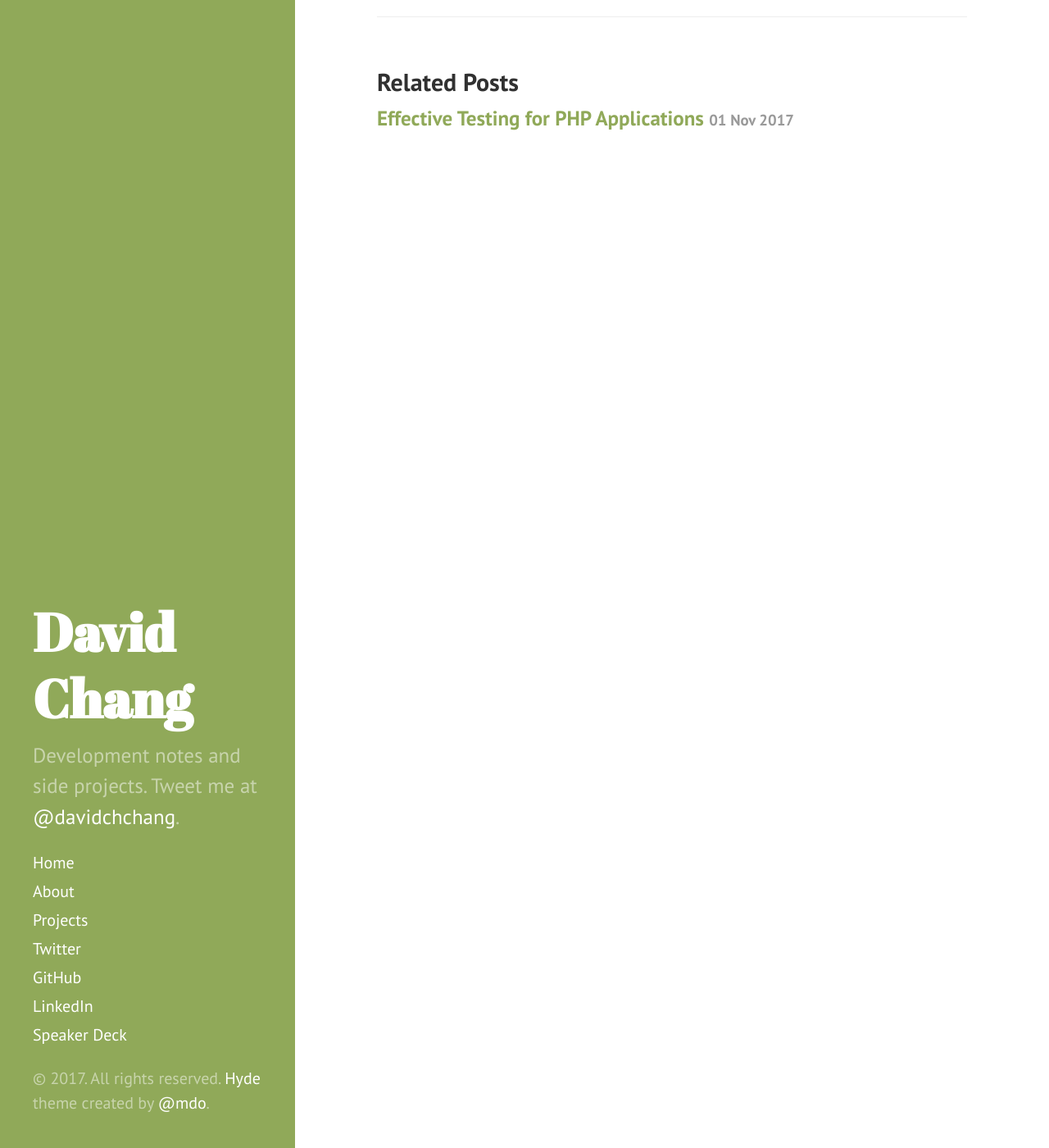
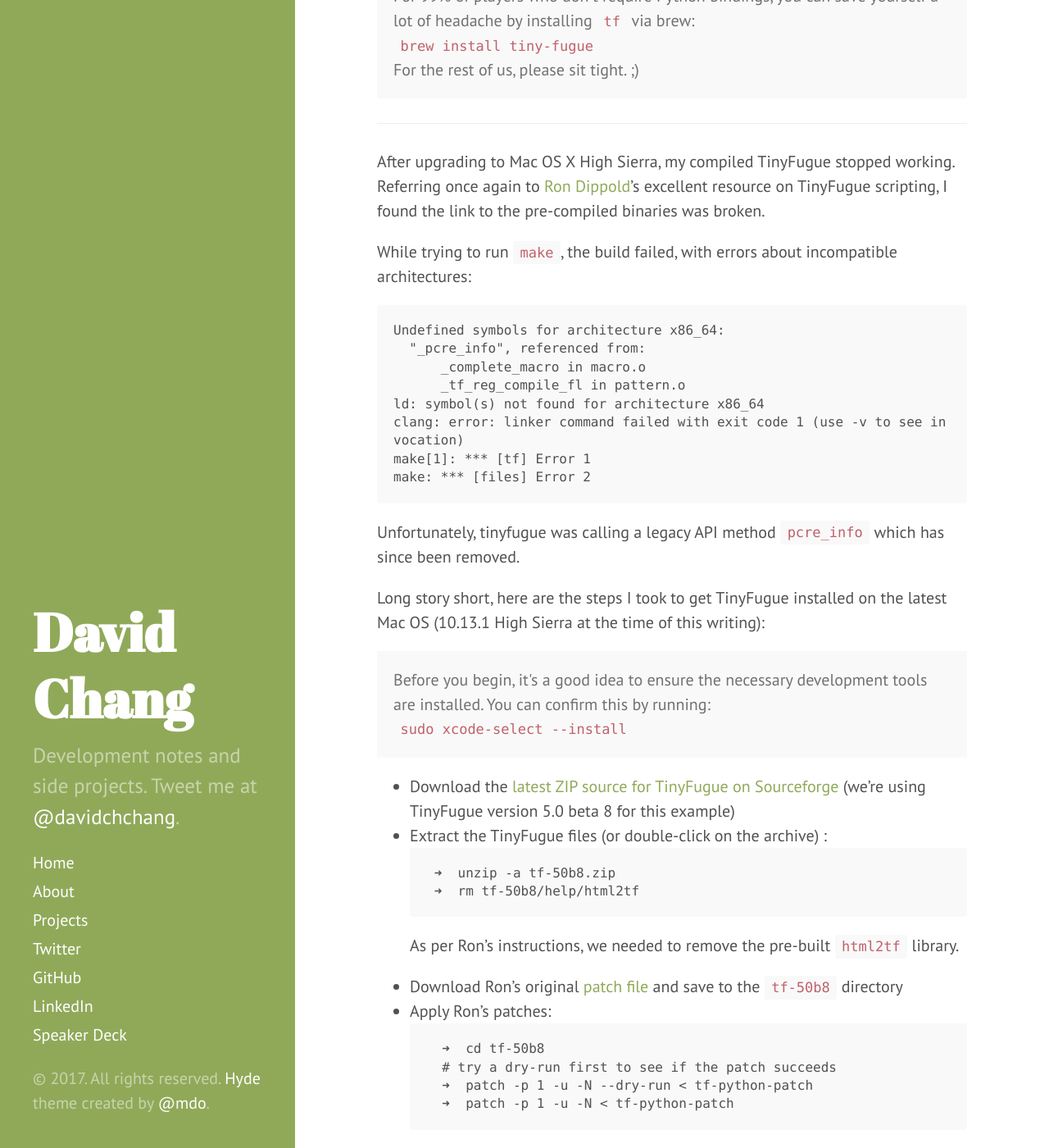
Before and after one commit to davidchchang/davidchchang.github.io, a Jekyll site: the page built from _posts/2017-11-19-installing-tinyfugue-on-high-sierra.md, in a window 1280 px wide and 1400 px high, scrolled down 270 px. Shown: the whole window at 82% size. Built offline with Jekyll 4.4.1, drawn with Linux system fonts in a browser that asks for light colours; some of the changed text lies outside the part shown.

Commit message:
Add post about installing tf on Mac

````diff
--- a/_posts/2017-11-19-installing-tinyfugue-on-high-sierra.md
+++ b/_posts/2017-11-19-installing-tinyfugue-on-high-sierra.md
@@ -1,6 +1,67 @@
 ---
 layout: post
-title: Installing TinyFugue on Mac
+title: Installing TinyFugue on Mac with Python Bindings
 ---
 
-Coming soon.
+<p class="message">
+ For 99% of players who don't require Python bindings, you can save yourself a lot of headache by installing <code>tf</code> via brew:
+ <br /><code>brew install tiny-fugue</code>
+ <br />
+ For the rest of us, please sit tight. ;)
+ </p>
+
+---
+
+After upgrading to Mac OS X High Sierra, my compiled TinyFugue stopped working. Referring once again to [Ron Dippold](http://sizer99.com/tf/)'s excellent resource on TinyFugue scripting, I found the link to the pre-compiled binaries was broken.
+
+While trying to run `make`, the build failed, with errors about incompatible architectures:
+```
+Undefined symbols for architecture x86_64:
+  "_pcre_info", referenced from:
+      _complete_macro in macro.o
+      _tf_reg_compile_fl in pattern.o
+ld: symbol(s) not found for architecture x86_64
+clang: error: linker command failed with exit code 1 (use -v to see invocation)
+make[1]: *** [tf] Error 1
+make: *** [files] Error 2
+```
+
+Unfortunately, tinyfugue was calling a legacy API method `pcre_info` which has since been removed.
+
+Long story short, here are the steps I took to get TinyFugue installed on the latest Mac OS (10.13.1 High Sierra at the time of this writing):
+
+ <p class="message">
+ Before you begin, it's a good idea to ensure the necessary development tools are installed. You can confirm this by running:
+ <br /><code>sudo xcode-select --install</code>
+ </p>
+
+ * Download the [latest ZIP source for TinyFugue on Sourceforge](https://sourceforge.net/projects/tinyfugue/files/tinyfugue/5.0%20beta%208/tf-50b8.zip/download) (we're using TinyFugue version 5.0 beta 8 for this example)
+ * Extract the TinyFugue files (or double-click on the archive) :
+ ```
+ ➜  unzip -a tf-50b8.zip
+ ➜  rm tf-50b8/help/html2tf
+ ```
+ As per Ron's instructions, we needed to remove the pre-built `html2tf` library.
+ * Download Ron's original [patch file](http://sizer99.com/tf/tf-python-patch) and save to the `tf-50b8` directory
+ * Apply Ron's patches:
+  ```
+  ➜  cd tf-50b8
+  # try a dry-run first to see if the patch succeeds
+  ➜  patch -p 1 -u -N --dry-run < tf-python-patch
+  ➜  patch -p 1 -u -N < tf-python-patch
+  ```
+ * Download the [second patch file]({{site.baseurl}}/public/assets/tf-pcre-patch) and save to the `tf-50b8` directory. Apply the second set of patches:
+  ```
+  # try a dry-run first to see if the patch succeeds
+  ➜  patch -p 1 -u -N --dry-run < tf-pcre-patch
+  ➜  patch -p 1 -u -N < tf-pcre-patch
+  ```
+ * With the patches applied, you can now proceed to configuring and building the binary.
+  ```
+  ➜  ./configure
+  ➜  make
+  ➜  make install
+  ```
+* Once the install completes, the `tf` binary should now be available on your path.
+
+If there's a request for it, I can look into creating a homebrew package with the patches already applied.
````
Also changed, not shown: _posts/2017-11-01-effective-testing-for-php-applications.md (line endings or trailing spaces), 1 other file.
